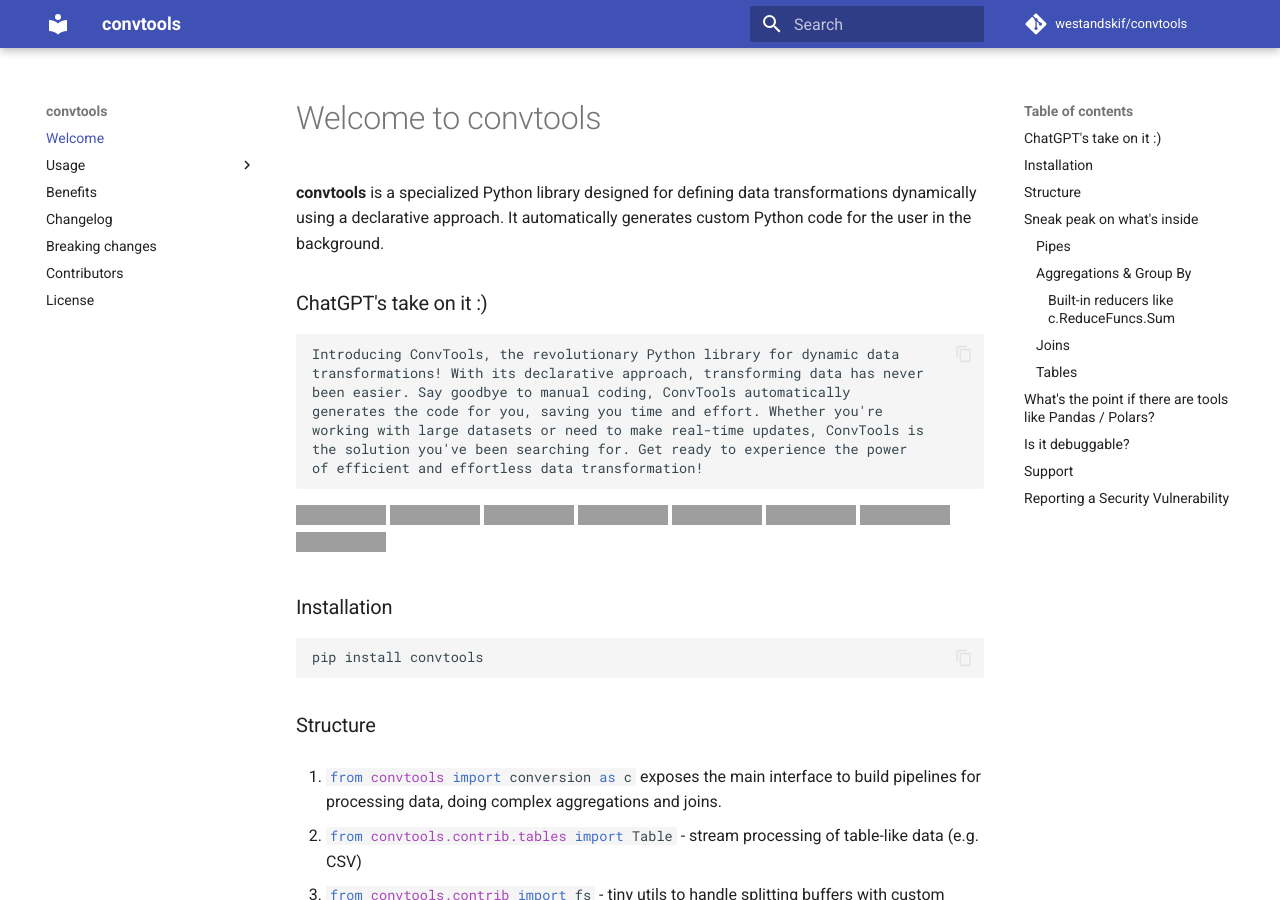
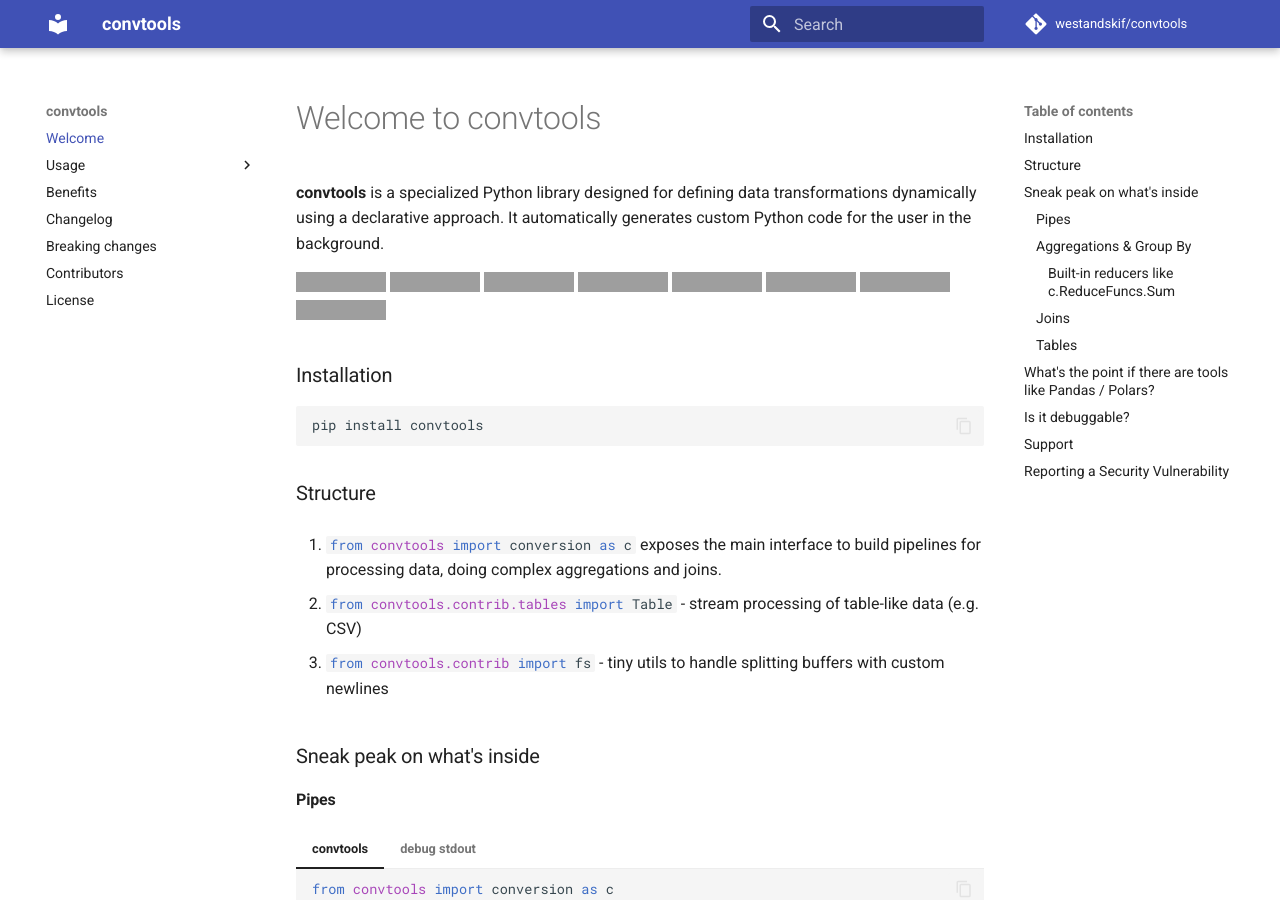
Before and after one commit to westandskif/convtools, an MkDocs documentation site: the page built from docs/README.md, in a window 1280 px wide and 900 px high, cut to the strip 0-900 px from the top of the window. Built offline with MkDocs 1.6.1 and Material for MkDocs 9.7.7, drawn with Linux system fonts in a browser that asks for light colours; comment, search, counter and statistics services are not loaded; grey boxes are pictures that could not be loaded.

Commit message:
Update README.md

```diff
--- a/docs/README.md
+++ b/docs/README.md
@@ -3,16 +3,6 @@
 **convtools** is a specialized Python library designed for defining data
 transformations dynamically using a declarative approach. It automatically
 generates custom Python code for the user in the background.
-
-### ChatGPT's take on it :)
-
-	Introducing ConvTools, the revolutionary Python library for dynamic data
-	transformations! With its declarative approach, transforming data has never
-	been easier. Say goodbye to manual coding, ConvTools automatically
-	generates the code for you, saving you time and effort. Whether you're
-	working with large datasets or need to make real-time updates, ConvTools is
-	the solution you've been searching for. Get ready to experience the power
-	of efficient and effortless data transformation!
 
 [![License](https://img.shields.io/github/license/westandskif/convtools.svg)](https://github.com/westandskif/convtools/blob/master/LICENSE.txt)
 [![codecov](https://codecov.io/gh/westandskif/convtools/branch/master/graph/badge.svg)]( https://codecov.io/gh/westandskif/convtools)
```
